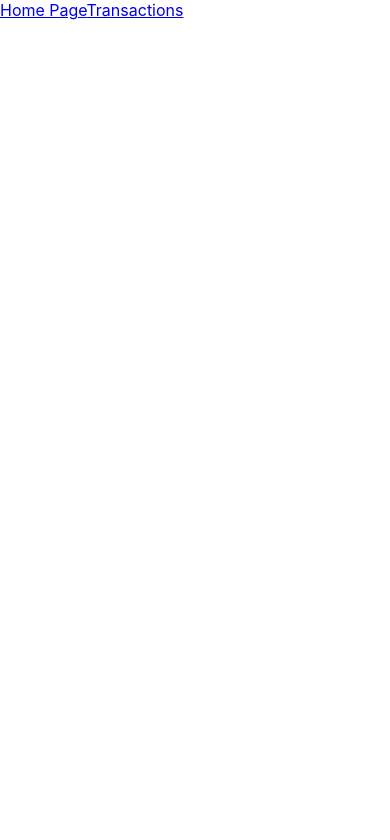
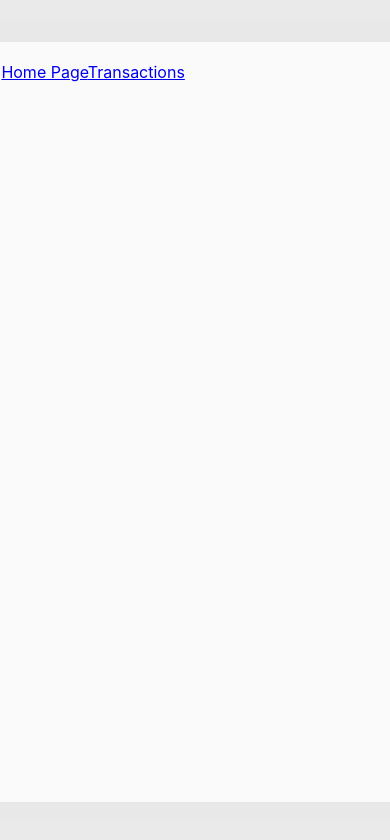
Before and after one commit to wayn3r/personal-account-web-app, a Next.js app: page / in a window 390 px wide. Shown: the top 840 px of the page. Built offline with nearby package versions, Linux system fonts and the light colour scheme.

Commit message:
styles: set phone style to layout

```diff
--- a/src/modules/layout/components/app-layout.tsx
+++ b/src/modules/layout/components/app-layout.tsx
@@ -1,19 +1,19 @@
 import { PropsWithChildren } from 'react'
 import Head from 'next/head'
 import { AppLayoutProps } from '../types'
+import styles from '../styles/app-layout.module.scss'
 
 type Props = PropsWithChildren<AppLayoutProps>
 export function AppLayout({ children, title, description }: Props) {
   const fullTitle: string = `${title} | Personal Account`
   return (
-    <main>
+    <div className={styles.wrapper}>
       <Head>
         <title>{fullTitle}</title>
         <meta name="description" content={description} />
         <link rel="icon" href="/favicon.ico" />
       </Head>
-
-      {children}
-    </main>
+      <main className={styles.content}>{children}</main>
+    </div>
   )
 }
--- /dev/null
+++ b/src/modules/layout/styles/app-layout.module.scss
@@ -0,0 +1,17 @@
+@import 'styles/base/variables';
+.wrapper {
+  background-color: map-get($map: $colors, $key: background);
+  display: grid;
+  place-content: center;
+  min-height: 100vh;
+
+  .content {
+    // border: 1px solid map-get($map: $colors, $key: black);
+    padding: 2rem;
+    border-radius: 15px;
+    aspect-ratio: 9 / 16;
+    height: 90vh;
+    background-color: map-get($map: $colors, $key: white);
+    box-shadow: 0 0 1.5rem 2rem rgba(map-get($map: $colors, $key: black), 0.01);
+  }
+}
--- /dev/null
+++ b/src/styles/base/_variables.scss
@@ -0,0 +1,5 @@
+$colors: (
+  white: #fafafa,
+  black: #171717,
+  background: #eaeaea,
+);
```
